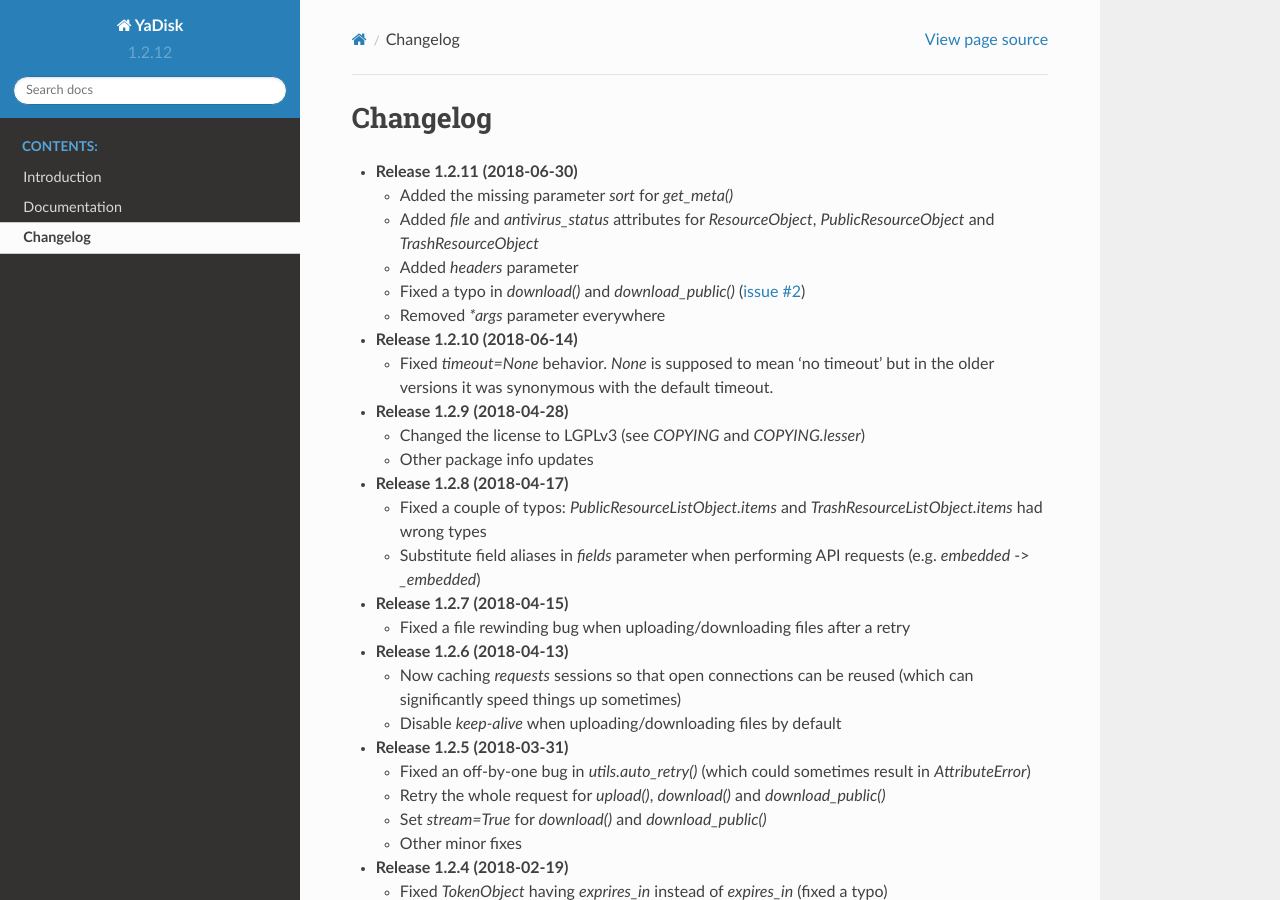
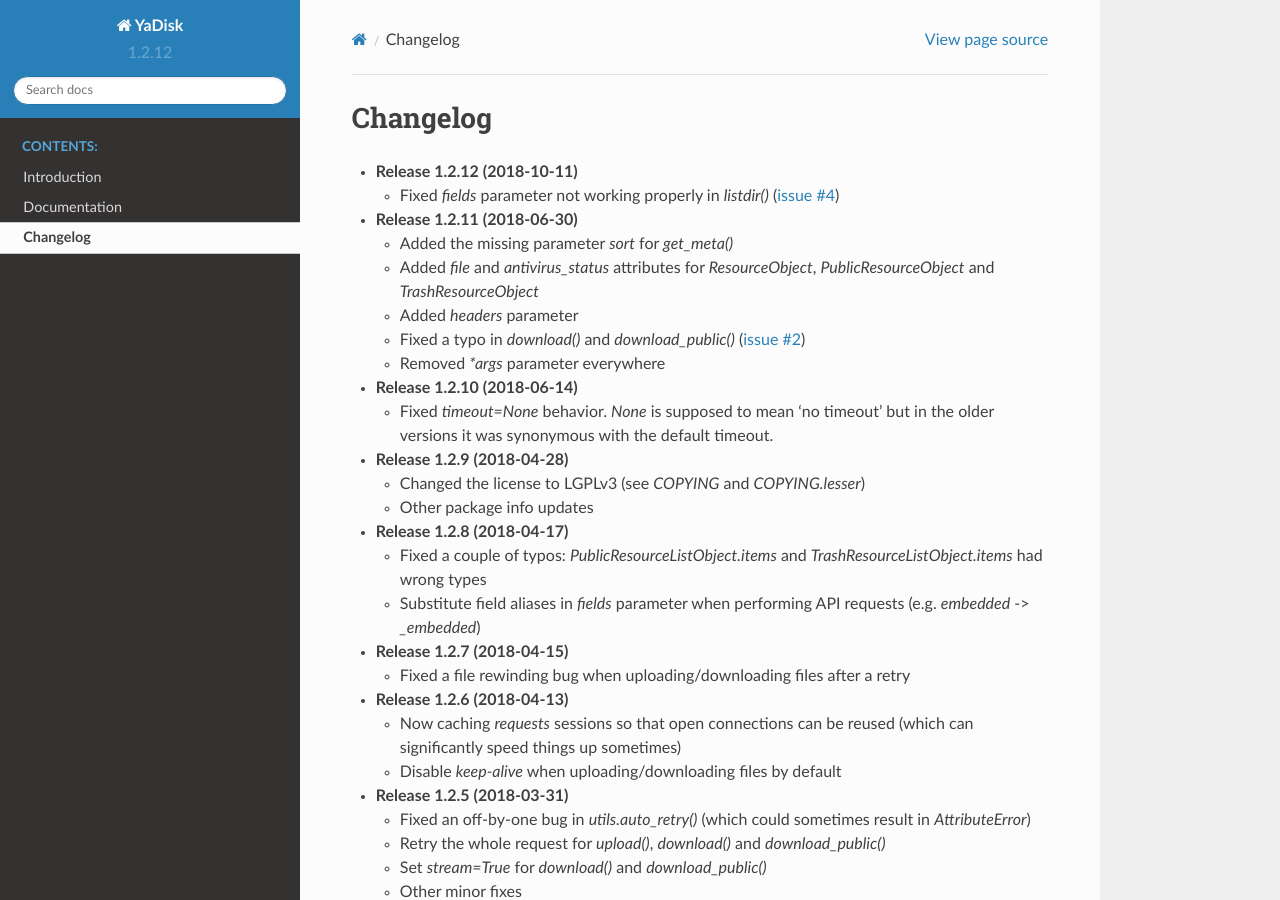
Before and after one commit to ivknv/yadisk, a Sphinx documentation site: the page built from docs/changelog.rst, in a window 1280 px wide and 900 px high. Built offline with Sphinx 7.4.7 and the Read the Docs theme 2.0.0, drawn with Linux system fonts in a browser that asks for light colours.

Commit message:
Update changelog

```diff
--- a/README.en.rst
+++ b/README.en.rst
@@ -85,6 +85,11 @@ Changelog
 *********
 
 .. _issue #2: https://github.com/ivknv/yadisk/issues/2
+.. _issue #4: https://github.com/ivknv/yadisk/issues/4
+
+* **Release 1.2.12 (2018-10-11)**
+
+  * Fixed `fields` parameter not working properly in `listdir()` (`issue #4`_)
 
 * **Release 1.2.11 (2018-06-30)**
 
--- a/README.rst
+++ b/README.rst
@@ -84,6 +84,11 @@ YaDisk - это библиотека-клиент REST API Яндекс.Диск
 *****************
 
 .. _issue #2: https://github.com/ivknv/yadisk/issues/2
+.. _issue #4: https://github.com/ivknv/yadisk/issues/4
+
+* **Release 1.2.12 (2018-10-11)**
+
+  * Исправлен баг: не работает параметр `fields` в `listdir()` (`issue #4`_)
 
 * **Release 1.2.11 (2018-06-30)**
 
--- a/README.ru.rst
+++ b/README.ru.rst
@@ -84,6 +84,11 @@ YaDisk - это библиотека-клиент REST API Яндекс.Диск
 *****************
 
 .. _issue #2: https://github.com/ivknv/yadisk/issues/2
+.. _issue #4: https://github.com/ivknv/yadisk/issues/4
+
+* **Release 1.2.12 (2018-10-11)**
+
+  * Исправлен баг: не работает параметр `fields` в `listdir()` (`issue #4`_)
 
 * **Release 1.2.11 (2018-06-30)**
 
--- a/docs/changelog.rst
+++ b/docs/changelog.rst
@@ -2,6 +2,11 @@ Changelog
 =========
 
 .. _issue #2: https://github.com/ivknv/yadisk/issues/2
+.. _issue #4: https://github.com/ivknv/yadisk/issues/4
+
+* **Release 1.2.12 (2018-10-11)**
+
+  * Fixed `fields` parameter not working properly in `listdir()` (`issue #4`_)
 
 * **Release 1.2.11 (2018-06-30)**
 
```
Also changed, not shown: 2 other files.
